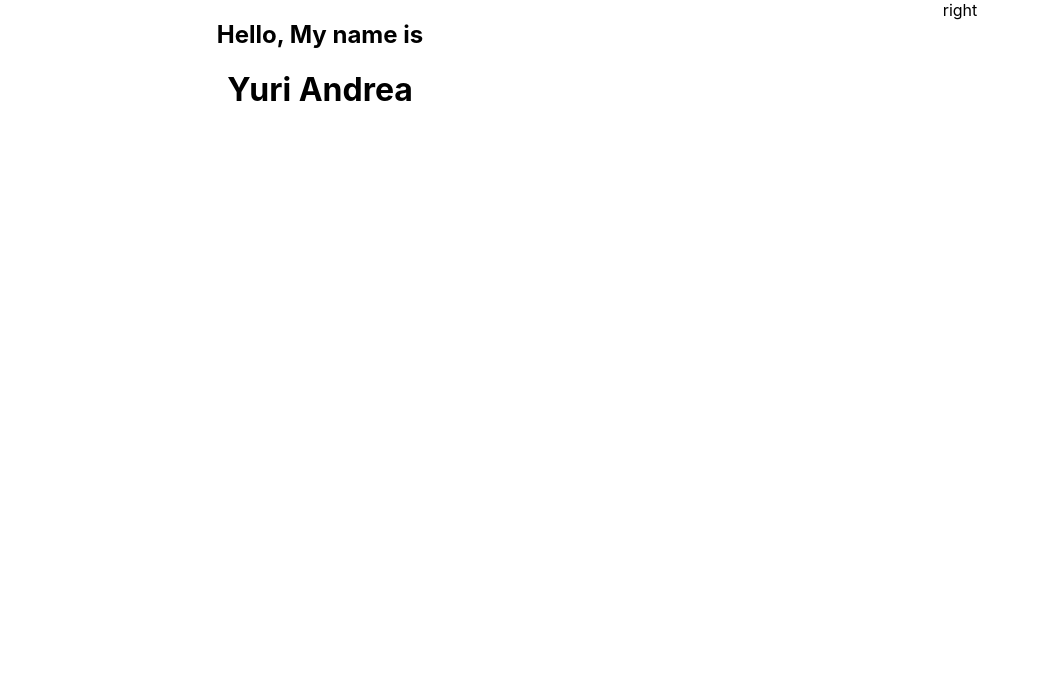
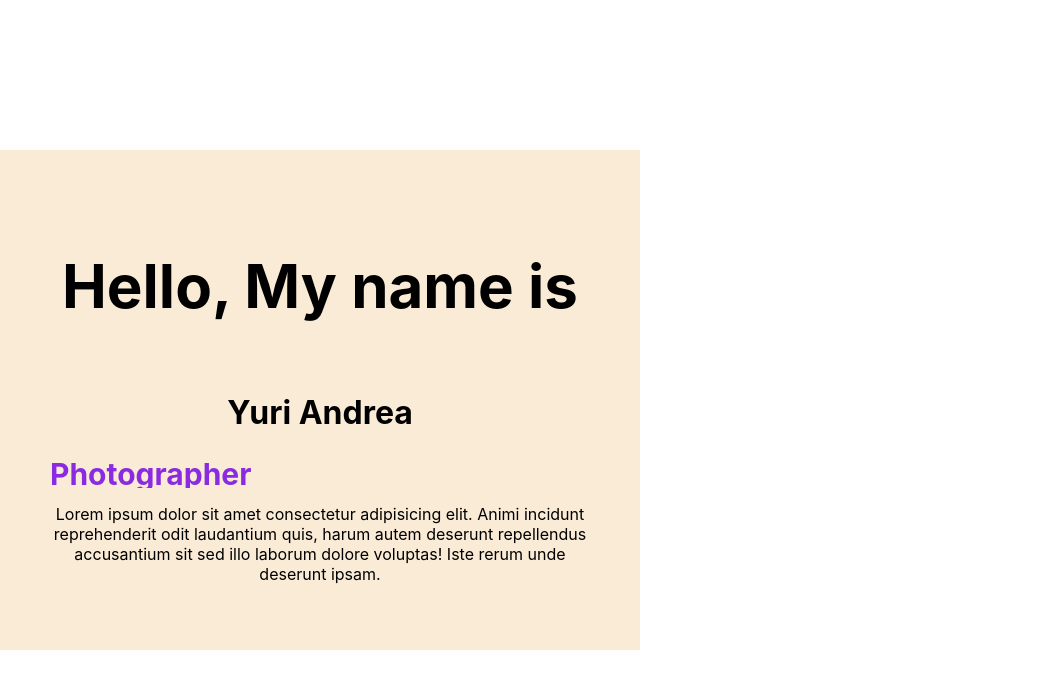
Before and after one commit to AndreaYr/portafolio, a React (Create React App) app: page / in a window 1280 px wide. Shown: the top 688 px of the page, without its empty margins (0-1040 px from the left). Built offline with nearby package versions, Linux system fonts and the light colour scheme.

Commit message:
se agrega cambios

```diff
--- a/src/components/Intro.jsx
+++ b/src/components/Intro.jsx
@@ -6,18 +6,31 @@ const Intro = () => {
     <div className='i'>
         <div className='i-left'>
             <div className='i-left-wrapper'>
-                <h2>Hello, My name is</h2>
-                <h1>Yuri Andrea</h1>
+                <h2 className='i-intro'>Hello, My name is</h2>
+                <h1 className='i-name'>Yuri Andrea</h1>
                 <div className='i-title'>
-                    <div className='i-title-wrapper'>
+                  <div className='i-title-wrapper'>
+                    <div className='i-title-item '>Web Developer</div>
+                    <div className='i-title-item '>UI/UX Designer</div>
+                    <div className='i-title-item '>Photographer</div>
+                    <div className='i-title-item '>Writer</div>
+                    <div className='i-title-item '>Content Creator</div>
 
-                    </div>
+                  </div>
                 </div>
 
+              <div className='i-desc'>
+                <p>Lorem ipsum dolor sit amet consectetur adipisicing elit.
+                  Animi incidunt reprehenderit odit laudantium quis, harum autem deserunt
+                  repellendus accusantium sit sed illo laborum dolore voluptas! Iste rerum
+                  unde deserunt ipsam.</p>
+
+              </div>
             </div>
         </div>
-        <div className='i-right'>right</div>
 
+        <div className='i-right'></div>
+          <img src='' alt='' ></img>
 
     </div>
   )
--- a/src/components/intro.css
+++ b/src/components/intro.css
@@ -5,8 +5,57 @@
 
 .i-left{
     flex: 1;
+    display: flex;
+    align-items: center;
+    justify-content: center;
 }
 
 .i-right{
     flex: 1;
 }
+.i-intro{
+    font-size: 60px;
+}
+
+.i-title{
+    height: 50px;
+    overflow: hidden;
+}
+.i-title-item{
+    height: 50px;
+    font-size: 30px;
+    font-weight: bold;
+    color: blueviolet;
+    display: flex;
+    align-items: center;
+}
+
+.i-left-wrapper{
+    padding: 50px;
+    height: 50%;
+    background-color: antiquewhite;
+    display: flex;
+    flex-direction: column;
+    justify-content: space-between;
+}
+
+.i-title-wrapper{
+    height: 100%;
+    animation: move 10s ease-in-out infinite alternate;
+}
+
+@keyframes move {
+    25%{
+        transform: translateY(-50px);
+    }
+    50%{
+        transform: translateY(-100px);
+    }
+    75%{
+        transform: translateY(-150px);
+    }
+    100%{
+        transform: translateY(-200px);
+    }
+
+}
```
